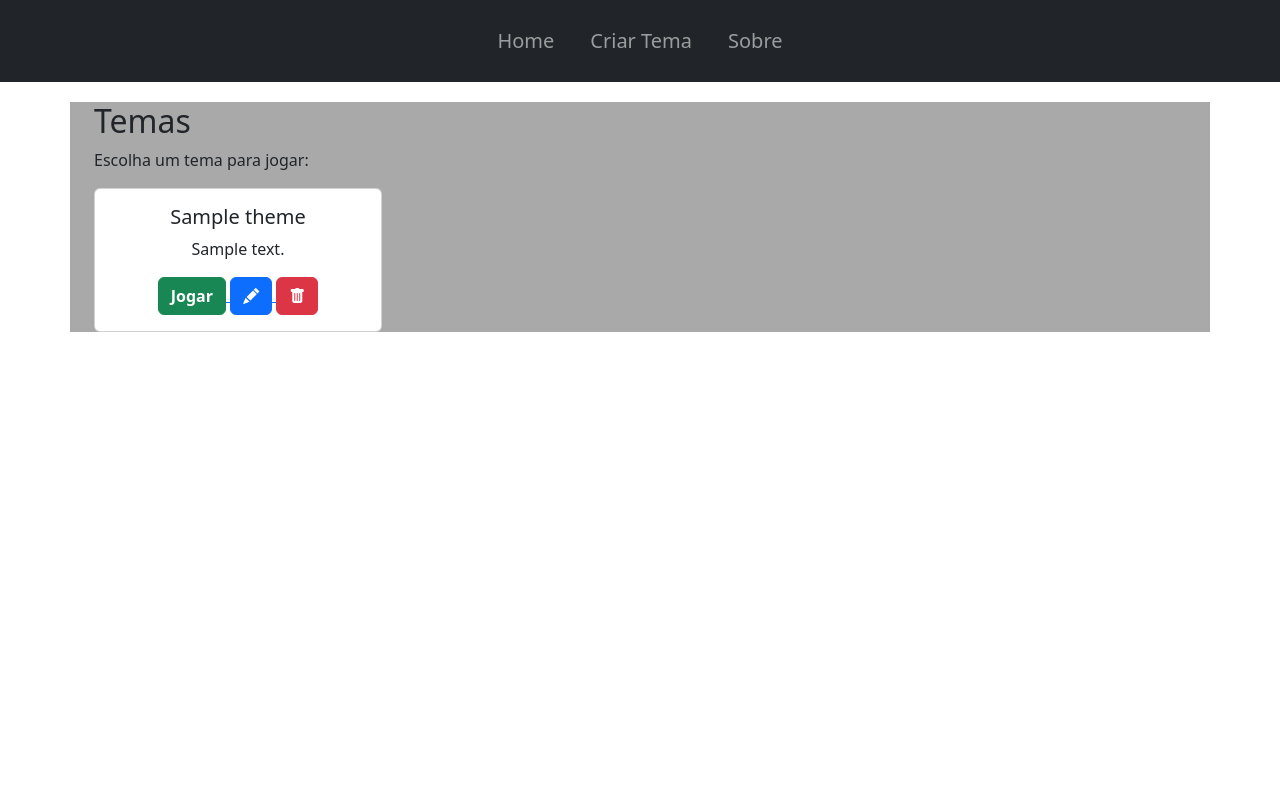
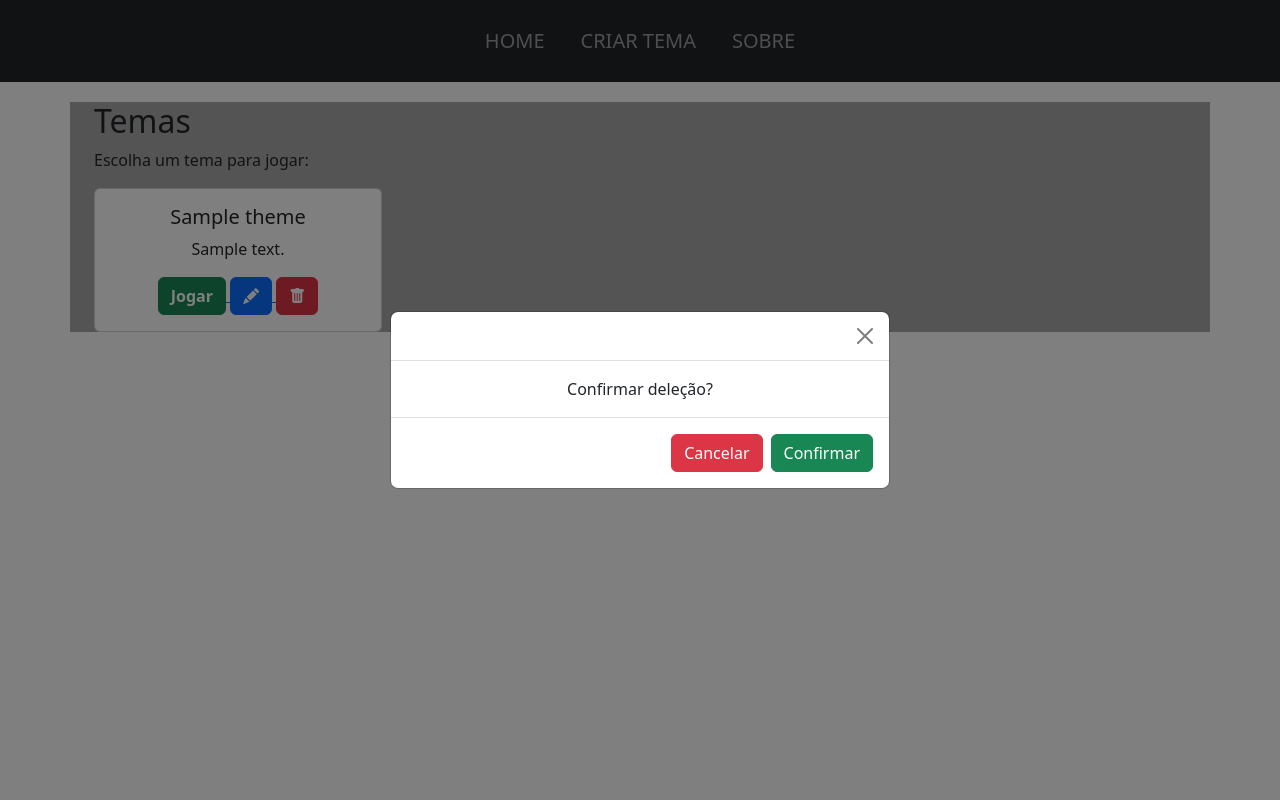
Before and after one commit to prince-neres/drag-and-drop-game, a Flask app: page / in a window 1280 px wide, after a click that opens the changed part. Run offline with Flask 2, Linux system fonts and the light colour scheme; a database or web service that is not in the repository returns one stand-in record (values such as "Sample title"); data that the repository does not hold is empty; some libraries are stand-ins or nearby versions.

Commit message:
Fix alerts of response API

```diff
--- a/app.py
+++ b/app.py
@@ -79,7 +79,7 @@ def create_theme():
 
         try:
             coll_themes.insert_one(data)
-            response = jsonify({"success": f'Tema {data["name"]}criado com sucesso!'})
+            response = jsonify({"success": f'Tema {data["name"]} criado com sucesso!'})
             return response
         except Exception as e:
             response = jsonify({"error": f'Erro ao tentar criar tema: {e}!'})
--- a/static/js/api.js
+++ b/static/js/api.js
@@ -1,4 +1,5 @@
-const url_base = 'http://localhost:3000'
+const current_base = window.location.href
+const url_base = 'http://127.0.0.1:3000/'
 
 function criar_tema(event) {
   event.preventDefault()
@@ -18,7 +19,6 @@ function criar_tema(event) {
     category.name = category_name
     category.items = []
 
-
     $.each(items, function(i, l) {
       item_name = $(l).children('#item-name').val()
       item_obj = { "name": item_name }
@@ -28,16 +28,31 @@ function criar_tema(event) {
     tema.categories.push(category)
   })
 
-  console.log(tema)
-
   $.ajax({
     type: "POST",
-    url: `${url_base}/create_theme`,
+    url: `${url_base}create_theme`,
     data: JSON.stringify(tema),
     contentType:"application/json; charset=utf-8",
     dataType:"json",
-    success: function () {
-      console.log('Tema criado com sucesso!')
+    success: function (response) {
+      var alert = ''
+
+      if (response.success) {
+        alert = `
+          <div class="alert alert-success alert-dismissible fade show" role="alert">
+            <strong>${response.success}</strong>
+            <button type="button" class="btn-close" data-bs-dismiss="alert" aria-label="Close"></button>
+          </div>
+        `
+      } else {
+        alert = `
+          <div class="alert alert-danger alert-dismissible fade show" role="alert">
+            <strong>${response.error}</strong>
+            <button type="button" class="btn-close" data-bs-dismiss="alert" aria-label="Close"></button>
+          </div>
+        `
+      }
+      $(alert).insertBefore('#formulario')
     }
   })
 }
@@ -52,9 +67,10 @@ function editar_tema() {
 function remover_tema(_id) {
   $.ajax({
     type: "DELETE",
-    url: `${url_base}/delete_theme/${_id}`,
+    url: `${url_base}delete_theme/${_id}`,
     success: function () {
       console.log('Tema deletado com sucesso!')
+      document.location.reload(true)
     }
   })
 }
--- a/static/js/utils.js
+++ b/static/js/utils.js
@@ -29,5 +29,3 @@ const count_items = (categories) => {
 
   return number_of_items
 }
-
-export { count_items }
--- a/templates/base.html
+++ b/templates/base.html
@@ -33,16 +33,19 @@
     <title>Drag and Drop Game</title>
   </head>
   <body>
-    <nav id="menu-princ" class="navbar navbar-expand navbar-dark bg-dark justify-content-center">
-      <ul class="navbar-nav ">
+    <nav
+      id="menu-princ"
+      class="navbar navbar-expand navbar-dark bg-dark justify-content-center"
+    >
+      <ul class="navbar-nav">
         <li id="menu-nav" class="nav-item">
-          <a class="nav-link" href="/">Home</a>
+          <a class="nav-link" href="/">HOME</a>
         </li>
         <li id="menu-nav" class="nav-item">
-          <a class="nav-link" href="/formulario"> Criar Tema</a>
+          <a class="nav-link" href="/formulario"> CRIAR TEMA</a>
         </li>
         <li id="menu-nav" class="nav-item">
-          <a class="nav-link" href="/sobre">Sobre</a>
+          <a class="nav-link" href="/sobre">SOBRE</a>
         </li>
       </ul>
     </nav>
--- a/templates/formulario.html
+++ b/templates/formulario.html
@@ -1,5 +1,5 @@
 {% extends 'base.html' %} {% block content %}
-<div class="container">
+<div class="container" id="formulario">
   <h2>Formulário de tema</h2>
   <form class="needs-validation" novalidate>
     <div class="mb-3 w-25">
--- a/templates/index.html
+++ b/templates/index.html
@@ -1,5 +1,5 @@
 {% extends 'base.html' %} {% block content %}
-<div class="container">
+<div class="container" id="themes">
   <h2 class="title primary-color">Temas</h2>
   <p class="subtitle secondary-color">Escolha um tema para jogar:</p>
   {% for tema in temas %}
@@ -7,6 +7,8 @@
     <div class="card-body">
       <h5 class="card-title">{{tema.name}}</h5>
       <p class="card-text">{{tema.description}}</p>
+
+      <!--  Botão de jogar tema -->
       <a href="/tema/{{tema._id}}">
         <button
           class="btn btn-success"
@@ -17,6 +19,8 @@
           <b>Jogar</b>
         </button>
       </a>
+
+      <!--  Botão de editar tema -->
       <a href="/editar/{{tema._id}}">
         <button
           class="btn btn-primary"
@@ -27,15 +31,57 @@
           <i class="bi bi-pencil-fill"></i>
         </button>
       </a>
+
+      <!--  Botão de remover tema -->
       <button
+        type="button"
         class="btn btn-danger"
-        onclick="remover_tema('{{tema._id}}')"
-        data-bs-toggle="tooltip"
-        data-bs-placement="bottom"
+        data-bs-toggle="modal"
+        data-bs-target="[id='{{tema._id}}']"
         data-bs-title="Remover Tema"
       >
         <i class="bi bi-trash-fill"></i>
       </button>
+
+      <!--  Modal para confirmar deleção no banco -->
+      <div
+        class="modal fade"
+        id="{{tema._id}}"
+        tabindex="0"
+        aria-labelledby="exampleModalLabel"
+        aria-hidden="true"
+      >
+        <div class="modal-dialog modal-dialog-centered">
+          <div class="modal-content">
+            <div class="modal-header">
+              <button
+                type="button"
+                class="btn-close"
+                data-bs-dismiss="modal"
+                aria-label="Close"
+              ></button>
+            </div>
+            <div class="modal-body">Confirmar deleção?</div>
+            <div class="modal-footer">
+              <button
+                type="button"
+                class="btn btn-danger"
+                data-bs-dismiss="modal"
+              >
+                Cancelar
+              </button>
+              <button
+                type="button"
+                class="btn btn-success"
+                onclick="remover_tema('{{tema._id}}')"
+                data-bs-dismiss="modal"
+              >
+                Confirmar
+              </button>
+            </div>
+          </div>
+        </div>
+      </div>
     </div>
   </div>
   {% endfor %}
```
